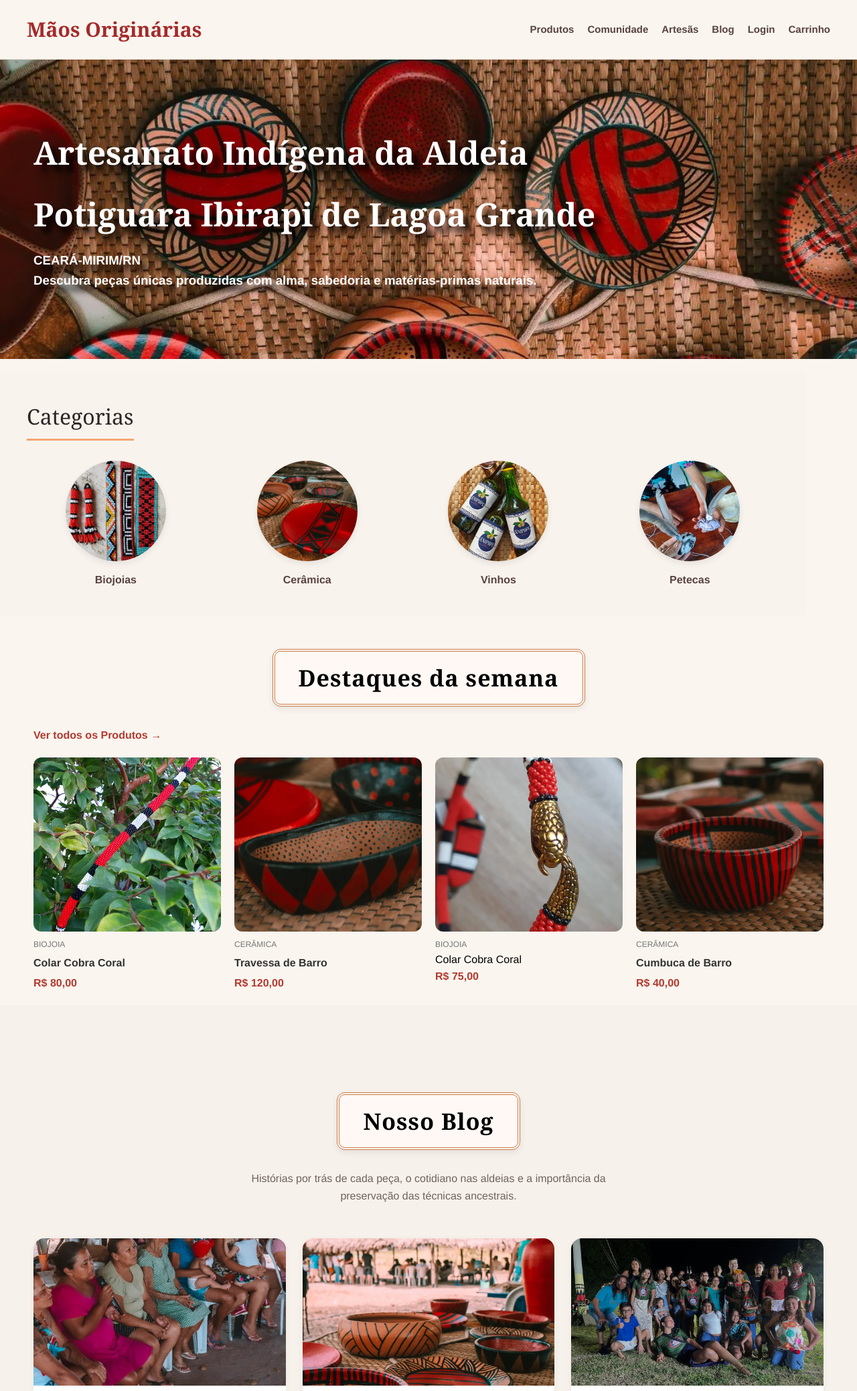
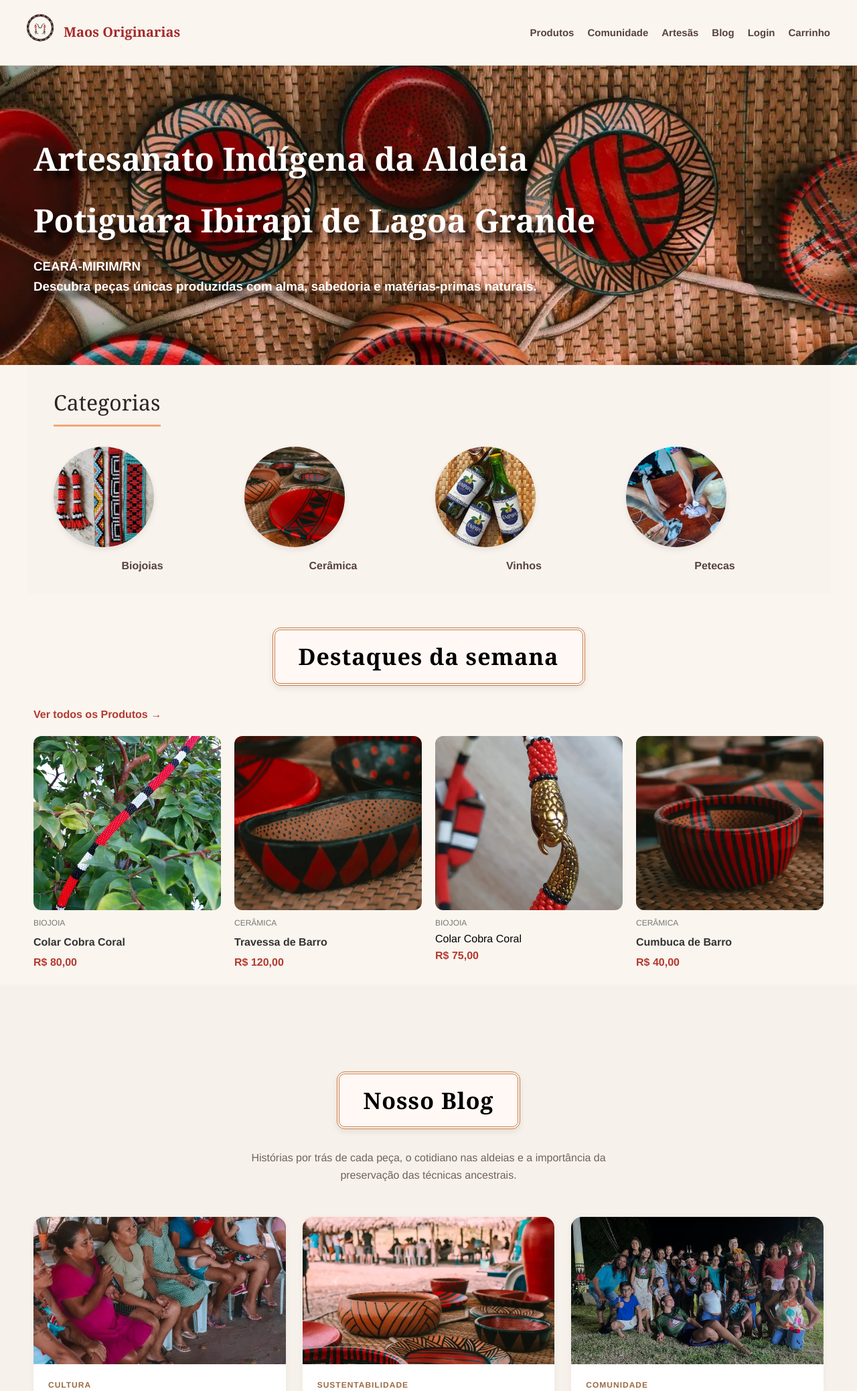
Before and after one commit to 13rafaela/maosoriginarias, a Django app: page /maos_originarias/ in a window 1280 px wide. Shown: the top 2077 px of the page at 67% size. Run offline with Django 5.2, Linux system fonts and the light colour scheme.

Commit message:
Atualiza texto do colar cobra coral e corrige layout do CSS

```diff
--- a/maos_originarias/static/maos_originarias/css/style.css
+++ b/maos_originarias/static/maos_originarias/css/style.css
@@ -27,7 +27,11 @@
             padding: 30px 50px;
 
         }
-
+        header img.logo {
+            width: 120px;
+            height: auto;
+            margin-right: 20px;
+        }
 
 
         header h1 {
@@ -77,11 +81,13 @@
 
             background-color: #F9F3EE;
 
-            width: 94%;
+            width: 100%;
 
-            padding: 40px 40px;
+            max-width: 1200px;
 
-            margin: 20px 0 40px 0;
+            padding: 30px 40px;
+
+            margin:  0 auto 20px auto;
 
         }
 
@@ -1191,3 +1197,26 @@ a {
     text-decoration: none;
     color: black
 }
+img {
+    display: block;
+
+}
+.logo-wrapper {
+    display: inline-flex;
+    align-items: center;
+    gap: 15px; /* Altere este valor para controlar a distância exata entre a imagem e o texto */
+}
+
+/* Modifique a regra atual do seu header img.logo */
+header img.logo {
+    width: 40px;
+    height: auto;
+    margin-right: 0; /* Zeramos a margem antiga para controlar apenas pelo 'gap' acima */
+}
+
+/* Garanta que o h1 não tenha margens padrões que possam empurrar o layout */
+header h1 {
+    color: brown;
+    font-size: 20px;
+    margin: 0;
+}
--- a/maos_originarias/templates/home.html
+++ b/maos_originarias/templates/home.html
@@ -22,8 +22,13 @@
 
 
 <header>
+    <div class="logo-wrapper">
+        <img src="{% static 'maos_originarias/img/mo.png' %}" class="logo" alt="Logo">
+        <h1>Maos Originarias</h1>
+    </div>
 
-    <h1>Mãos Originárias</h1>
+    <nav class="nav-links">
+        </nav>
 
     <ul>
 
--- a/maos_originarias/templates/produto.html
+++ b/maos_originarias/templates/produto.html
@@ -12,7 +12,8 @@
 
     <header>
         <div class="header-container">
-            <a href="#" class="logo">Mãos Originárias</a>
+            <img src="{% static 'maos_originarias/img/mo.png' %}" alt="Logo Mãos Originárias" class="logo">
+            <a href="{% url 'maos_originarias:home' %}" class="logo">Mãos Originárias</a>
             <nav class="nav-links">
                 <a href="#">Produtos</a>
                 <a href="#">Comunidade</a>
```
